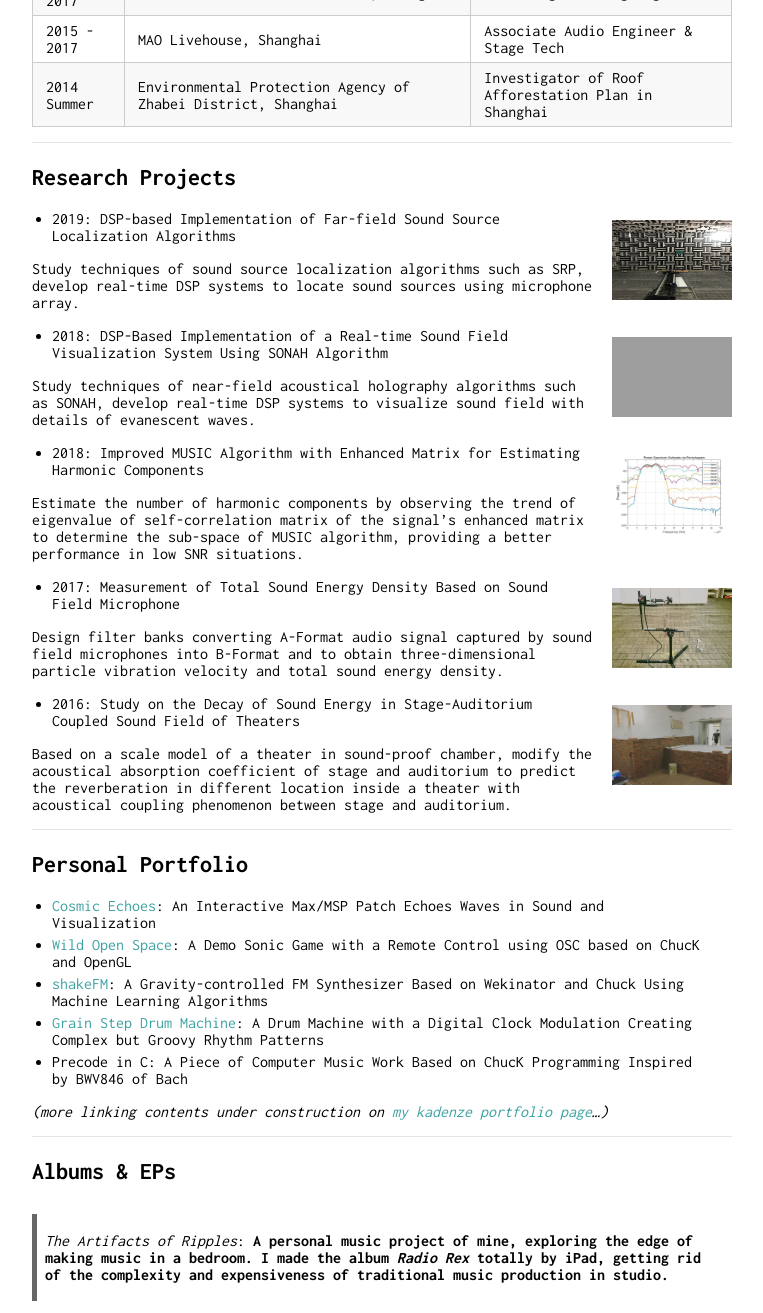
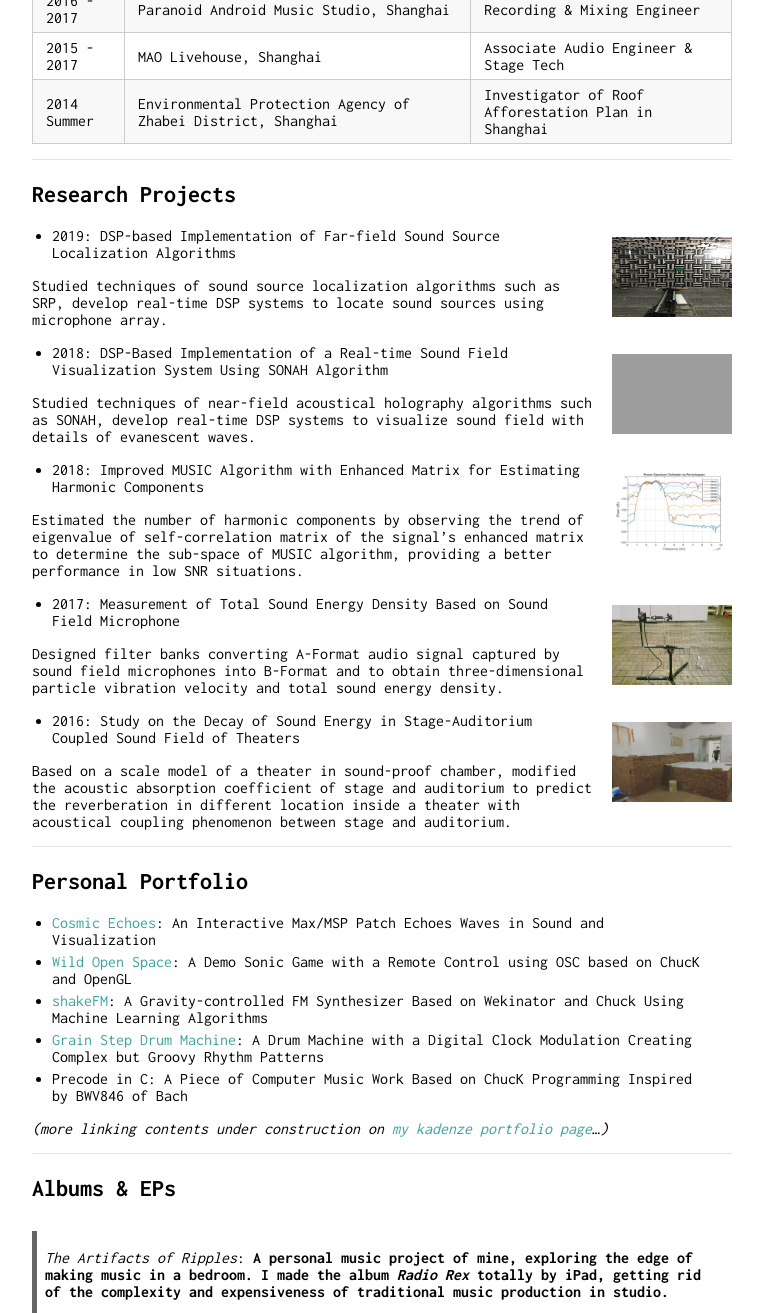
Before and after one commit to Paranoid2droid/cv, a Jekyll site: the page built from index.md, in a window 1280 px wide and 1400 px high, scrolled down 1259 px, cut to the strip 0-1313 px from the top of the window. Shown: the whole strip, without its empty margins (258-1021 px from the left). Built offline with Jekyll 4.4.1, drawn with Linux system fonts in a browser that asks for light colours; some of the changed text lies outside the part shown; grey boxes are pictures that could not be loaded.

Commit message:
edit words

```diff
--- a/index.md
+++ b/index.md
@@ -55,31 +55,31 @@ Time      | Location                  | Job Description
 
 * 2019: DSP-based Implementation of Far-field Sound Source Localization Algorithms
 
-Study techniques of sound source localization algorithms such as SRP, develop real-time DSP systems to locate sound sources using microphone array.
+Studied techniques of sound source localization algorithms such as SRP, develop real-time DSP systems to locate sound sources using microphone array.
 
 <img class="project-picture" src="research_2.gif">
 
 * 2018: DSP-Based Implementation of a Real-time Sound Field Visualization System Using SONAH Algorithm
 
-Study techniques of near-field acoustical holography algorithms such as SONAH, develop real-time DSP systems to visualize sound field with details of evanescent waves.
+Studied techniques of near-field acoustical holography algorithms such as SONAH, develop real-time DSP systems to visualize sound field with details of evanescent waves.
 
 <img class="project-picture" src="research_3.jpg">
 
 * 2018: Improved MUSIC Algorithm with Enhanced Matrix for Estimating Harmonic Components
 
-Estimate the number of harmonic components by observing the trend of eigenvalue of self-correlation matrix of the signal's enhanced matrix to determine the sub-space of MUSIC algorithm, providing a better performance in low SNR situations.
+Estimated the number of harmonic components by observing the trend of eigenvalue of self-correlation matrix of the signal's enhanced matrix to determine the sub-space of MUSIC algorithm, providing a better performance in low SNR situations.
 
 <img class="project-picture" src="research_4.jpg">
 
 * 2017: Measurement of Total Sound Energy Density Based on Sound Field Microphone
 
-Design filter banks converting A-Format audio signal captured by sound field microphones into B-Format and to obtain three-dimensional particle vibration velocity and total sound energy density.
+Designed filter banks converting A-Format audio signal captured by sound field microphones into B-Format and to obtain three-dimensional particle vibration velocity and total sound energy density.
 
 <img class="project-picture" src="research_5.jpg">
 
 * 2016: Study on the Decay of Sound Energy in Stage-Auditorium Coupled Sound Field of Theaters
 
-Based on a scale model of a theater in sound-proof chamber, modify the acoustical absorption coefficient of stage and auditorium to predict the reverberation in different location inside a theater with acoustical coupling phenomenon between stage and auditorium.
+Based on a scale model of a theater in sound-proof chamber, modified the acoustic absorption coefficient of stage and auditorium to predict the reverberation in different location inside a theater with acoustical coupling phenomenon between stage and auditorium.
 
 ---
 
```
Also changed, not shown: other parts of index.md (+5 -5 lines).
